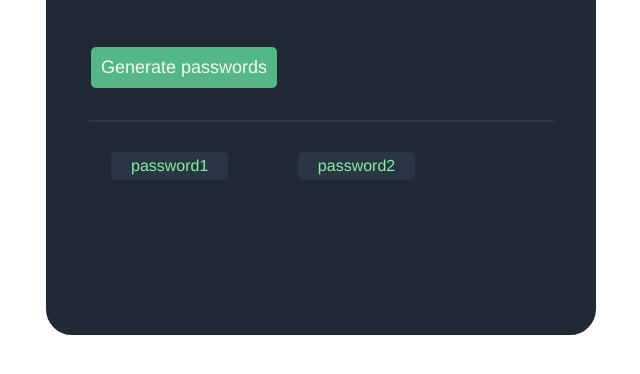
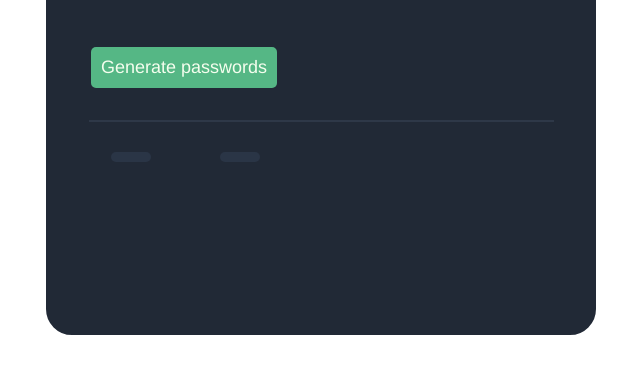
Before and after one commit to Sajanjames12/randomPasswordGenerator, a plain HTML site: page index.html in a window 1280 px wide. Shown: the part 292-666 px from the top of the page, without its empty margins (416-1056 px from the left). Drawn offline with Linux system fonts and the light colour scheme.

Commit message:
remove text from password display area at the start

```diff
--- a/index.html
+++ b/index.html
@@ -15,8 +15,8 @@
             <button onclick="generate()">Generate passwords</button>
             <div id="line"></div>
             <div class= "passwords">
-                <div id="password_el">password1</div>
-                <div id="password_el1">password2</div>
+                <div id="password_el"></div>
+                <div id="password_el1"></div>
             </div>
     </div>
     <script src="index.js"></script>
```
